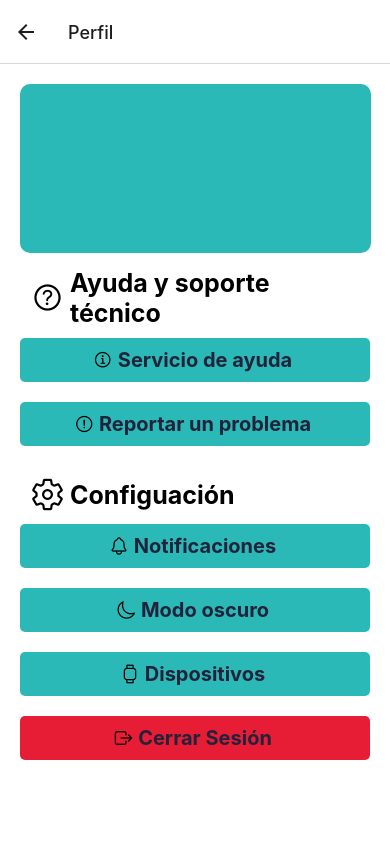
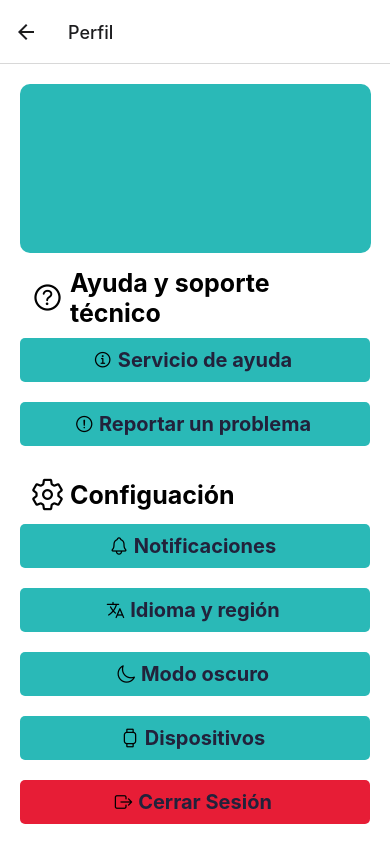
Before and after one commit to MedicalControl/MC_Mobile, a React Native app: screen /About in a window 390 px wide. Built offline with nearby package versions, Linux system fonts and the light colour scheme.

Commit message:
fix components

```diff
--- a/src/presentation/components/SecondButton.tsx
+++ b/src/presentation/components/SecondButton.tsx
@@ -17,12 +17,16 @@ export const SecondButton = ({ onPress, label, style, name, size = 20, color = '
     return (
         <Pressable onPress={onPress}
             style={[globalStyles.primary_Button, style]}>
-            <View style={{ flexDirection: 'row', alignItems: 'center'}}>
-                <Icon
-                    name={name}
-                    size={size}
-                    color={color} />
-                <Text style={globalStyles.buttonText}> {label} </Text>
+            <View style={{ flexDirection: 'row', alignItems: 'center' }}>
+
+                    <Icon name={name} size={size} color={color} />
+
+                <Text style={{
+                    ...globalStyles.buttonText,
+                    textAlign:'left',
+                    flex: 1
+
+                }}> {label} </Text>
             </View>
         </Pressable>
     );
--- a/src/presentation/routes/StackNavigator.tsx
+++ b/src/presentation/routes/StackNavigator.tsx
@@ -12,6 +12,7 @@ import { AboutScreen } from '../screens/About/AboutScreen';
 import { DarkScreen } from '../screens/Dark/DarkScreen';
 import { Notification } from '../screens/Notification/Notification';
 import { DeviceScreen } from '../screens/Device/DeviceScreen';
+import { globalColors } from '../theme/theme';
 
 
 //Type of router_Navigation object
@@ -52,7 +53,11 @@ export const Stack_Navigator = () => {
             <Stack.Screen
                 options={{
                     headerShown: true,
-                    title: 'Perfil'
+                    title: 'Perfil',
+                    headerStyle : {
+                        shadowColor : globalColors.primary,
+                    },
+
 
                 }}
 
--- a/src/presentation/screens/About/AboutScreen.tsx
+++ b/src/presentation/screens/About/AboutScreen.tsx
@@ -70,6 +70,15 @@ export const AboutScreen = () => {
                 size={20}
                 color='black'
             />
+            <SecondButton
+                onPress={() => navigation.dispatch(StackActions.popToTop)}
+                label="Idioma y región"
+                style={{ backgroundColor: globalColors.primary }}
+                name='language-outline'
+                size={20}
+                color='black'
+            />
+
 
             <SecondButton
                 onPress={() => navigation.navigate("Device")}
@@ -83,7 +92,7 @@ export const AboutScreen = () => {
             <SecondButton
                 onPress={() => navigation.navigate("Device")}
                 label="Dispositivos"
-                style={{ backgroundColor: globalColors.primary}}
+                style={{ backgroundColor: globalColors.primary }}
                 name='watch-outline'
                 size={20}
                 color='black'
@@ -92,7 +101,7 @@ export const AboutScreen = () => {
             <SecondButton
                 onPress={() => navigation.dispatch(StackActions.popToTop)}
                 label="Cerrar Sesión"
-                style={{ backgroundColor: globalColors.danger }}
+                style={{ backgroundColor: globalColors.danger}}
                 name='exit-outline'
                 size={20}
                 color='black'
--- a/src/presentation/screens/Login/LoginScreen.tsx
+++ b/src/presentation/screens/Login/LoginScreen.tsx
@@ -5,13 +5,18 @@ import { NavigationProp, useNavigation } from '@react-navigation/native'
 import { PrimaryButton } from '../../components/shared/PrimaryButton'
 import type { RootStack } from '../../routes/StackNavigator'
 import { HamburgerMenu } from '../../components/shared/HamburgerMenu'
+import { useSafeAreaInsets } from 'react-native-safe-area-context'
 
 export const LoginScreen = () => {
 
   const navigation = useNavigation<NavigationProp<RootStack>>();
-
+  const { top } = useSafeAreaInsets();
   return (
-    <View style={globalStyles.container}>
+    <View style={
+      {
+        ...globalStyles.container,
+        top : top
+      }}>
       <PrimaryButton
         onPress={() => navigation.navigate("Home")}
         label='Acceder'
--- a/src/presentation/theme/theme.ts
+++ b/src/presentation/theme/theme.ts
@@ -28,7 +28,7 @@ export const globalStyles = StyleSheet.create({
         marginBottom: 20,
         width: '100%',
         alignItems: 'center',
-        elevation : 3
+      elevation : 5
     },
     button_Text: {
         color: globalColors.background,
```
